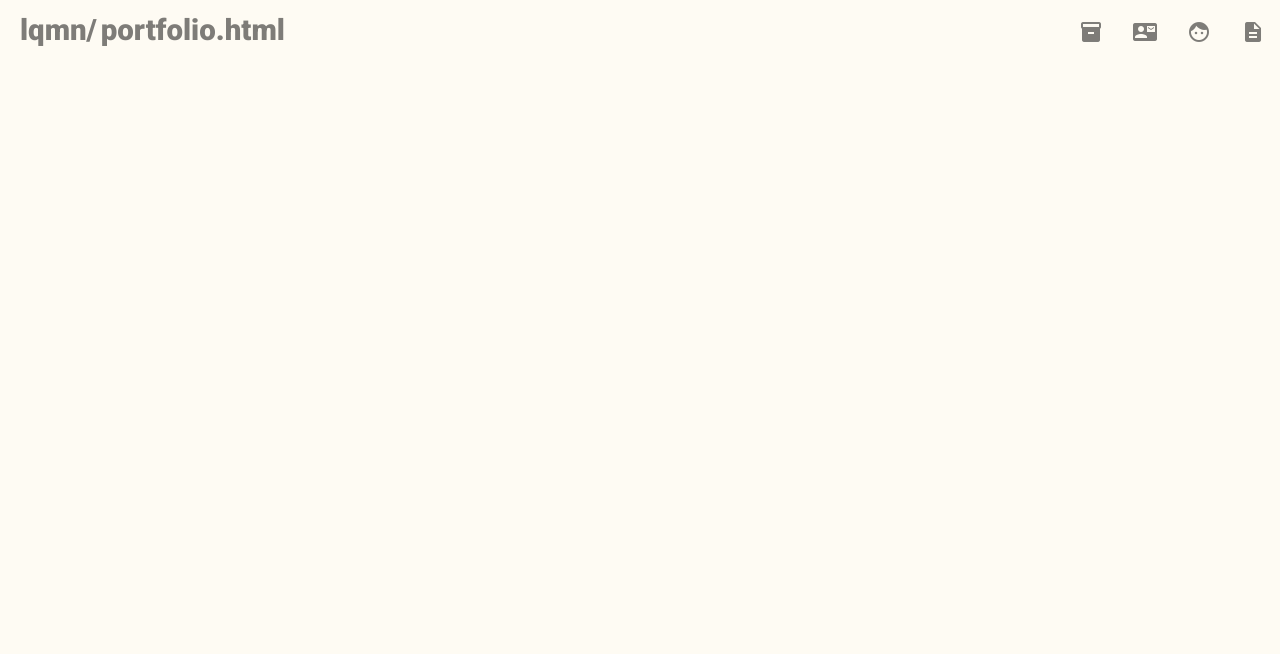
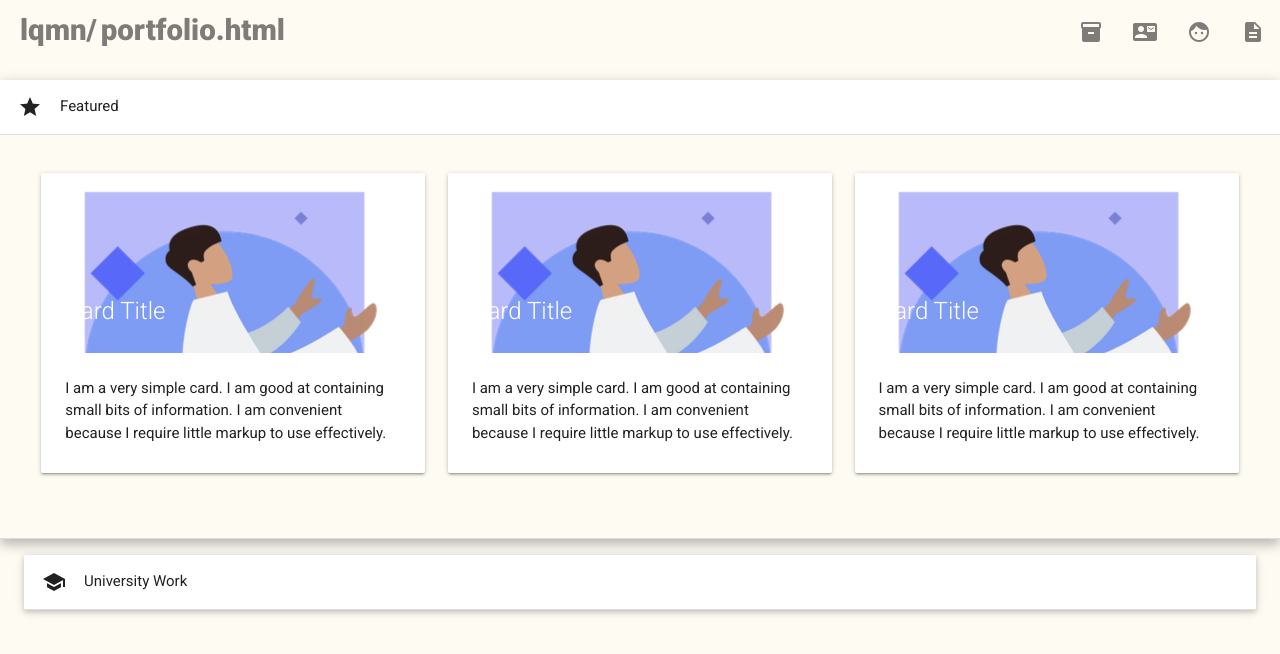
Before and after one commit to lhariff-uni/lhariff-uni.github.io, a Jekyll site: the page built from portfolio.html, in a window 1280 px wide. Shown: the top 654 px of the page. Built offline with Jekyll 4.4.1, drawn with Linux system fonts in a browser that asks for light colours.

Commit message:
added framework for portfolio page

```diff
--- /dev/null
+++ b/_includes/featured-work.html
@@ -0,0 +1,44 @@
+<div class="row">
+  <div class="col s12 m4">
+
+    <div class="card small">
+      <div class="card-image">
+           <img src="assets/images/intro.png">
+           <span class="card-title">Card Title</span>
+         </div>
+         <div class="card-content">
+           <p>I am a very simple card. I am good at containing small bits of information.
+           I am convenient because I require little markup to use effectively.</p>
+         </div>
+   </div>
+
+  </div>
+  <div class="col s12 m4">
+
+    <div class="card small">
+      <div class="card-image">
+           <img src="assets/images/intro.png">
+           <span class="card-title">Card Title</span>
+         </div>
+         <div class="card-content">
+           <p>I am a very simple card. I am good at containing small bits of information.
+           I am convenient because I require little markup to use effectively.</p>
+         </div>
+   </div>
+
+  </div>
+  <div class="col s12 m4">
+
+    <div class="card small">
+      <div class="card-image">
+           <img src="assets/images/intro.png">
+           <span class="card-title">Card Title</span>
+         </div>
+         <div class="card-content">
+           <p>I am a very simple card. I am good at containing small bits of information.
+           I am convenient because I require little markup to use effectively.</p>
+         </div>
+   </div>
+
+  </div>
+</div>
--- a/_layouts/default.html
+++ b/_layouts/default.html
@@ -20,8 +20,9 @@
 
     <title>{{ page.path }}</title>
 
+    <script src="https://ajax.googleapis.com/ajax/libs/jquery/3.5.1/jquery.min.js" defer></script>
     <script type="text/javascript" src="assets/js/materialize/bin/materialize.min.js" defer></script>
-    <script src="https://ajax.googleapis.com/ajax/libs/jquery/3.5.1/jquery.min.js" defer></script>
+    <script type="text/javascript" src="assets/js/portfolio.js" defer></script>
   </head>
   <body class="main-theme">
 
--- /dev/null
+++ b/assets/js/portfolio.js
@@ -0,0 +1,9 @@
+$(document).ready(function(){
+    $('.collapsible').collapsible({
+      inDuration: 200,
+      outDuration:100
+    });
+    $('.collapsible.expandable').collapsible({
+      accordion: false
+    });
+  });
--- a/index.html
+++ b/index.html
@@ -39,6 +39,9 @@
       </div>
     </nav>
 
+    <div class="animate__animated animate__fadeOutUp" style="position:absolute;">
+      <a style="margin-left: 20px;" id="" href="index.html" class="nav-title">lqmn/</a>
+    </div>
 
 
     <div class="wip-notice center-align">
@@ -47,7 +50,7 @@
 
     <div class="row" style="margin:0">
       <div class="col s8">
-        <div class="left-align">
+        <div class="left-align animate__animated animate__fadeInUp">
           <h1 class="front-label" style="opacity: 0.5;"> LQMN/ </h1>
         </div>
       </div>
--- a/portfolio.html
+++ b/portfolio.html
@@ -1,2 +1,14 @@
 ---
 ---
+<ul class="collapsible popout">
+  <li class="active">
+    <div class="collapsible-header"><i class="material-icons">star</i>Featured</div>
+    <div class="collapsible-body">
+      {% include featured-work.html %}
+    </div>
+  </li>
+  <li>
+    <div class="collapsible-header"><i class="material-icons">school</i>University Work</div>
+    <div class="collapsible-body"><span>To be added.</span></div>
+  </li>
+</ul>
```
